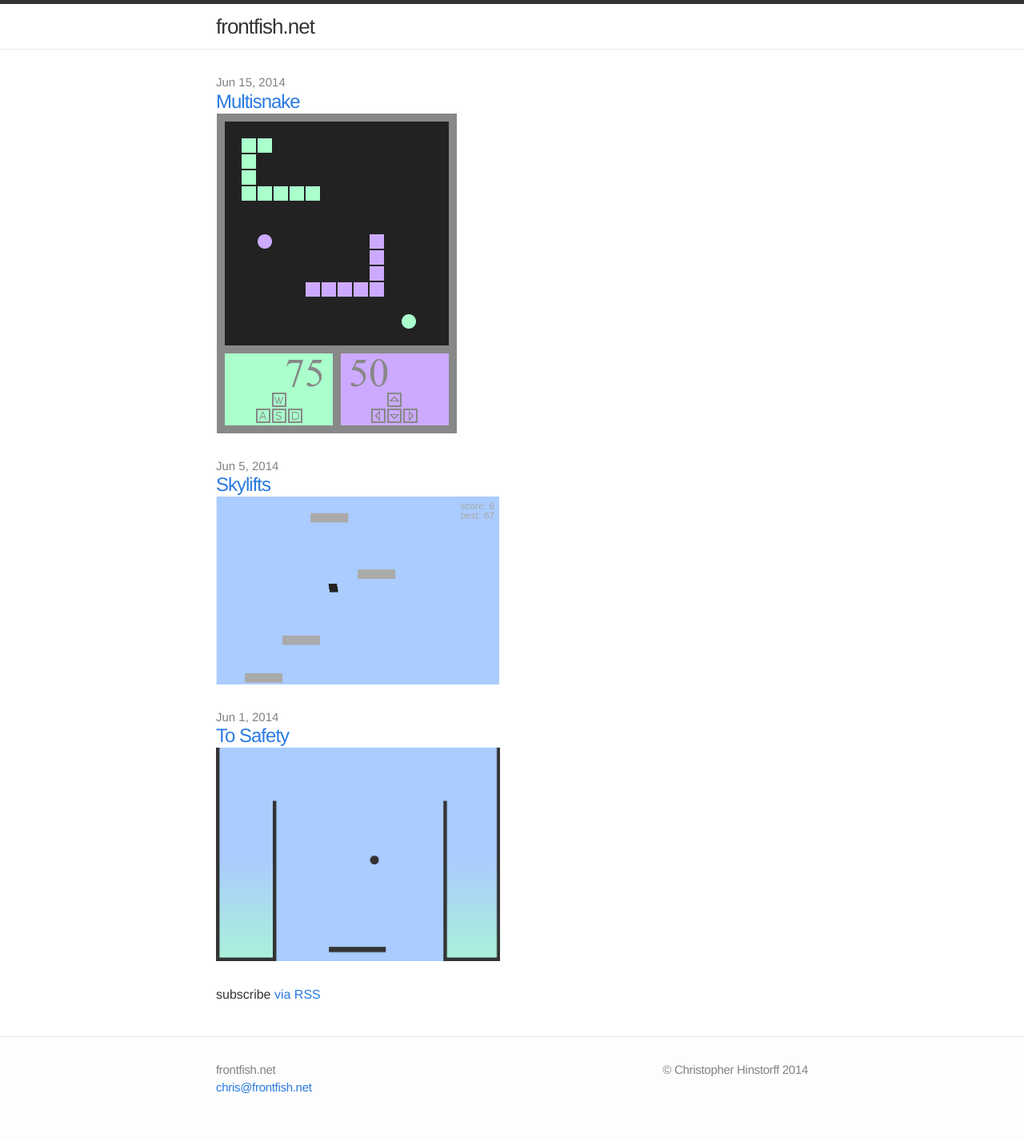
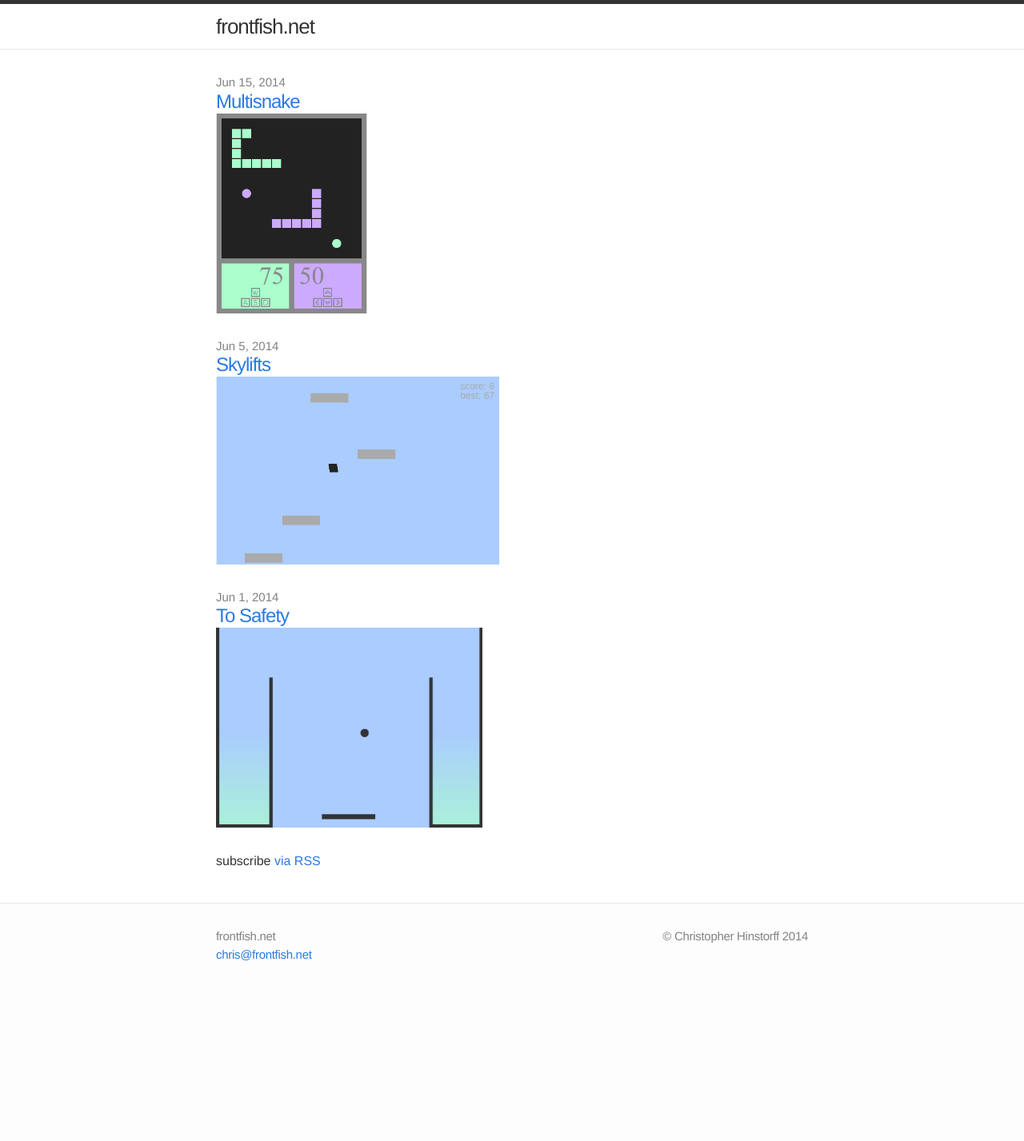
Before and after one commit to frontfish/frontfish.github.io, a Jekyll site: the page built from index.html, in a window 1280 px wide. Shown: the whole page at 80% size. Built offline with Jekyll 4.4.1, drawn with Linux system fonts in a browser that asks for light colours; after the commit the page ends 1260 px from its top, so only the background shows below that.

Commit message:
add max height to frontpage pictures

```diff
--- a/assets/css/main.css
+++ b/assets/css/main.css
@@ -275,6 +275,7 @@ a:visited { color: #205caa; }
 
 .post-picture {
     max-width: 355px;
+    max-height: 250px;
 }
 
 .post-header h1 {
```
